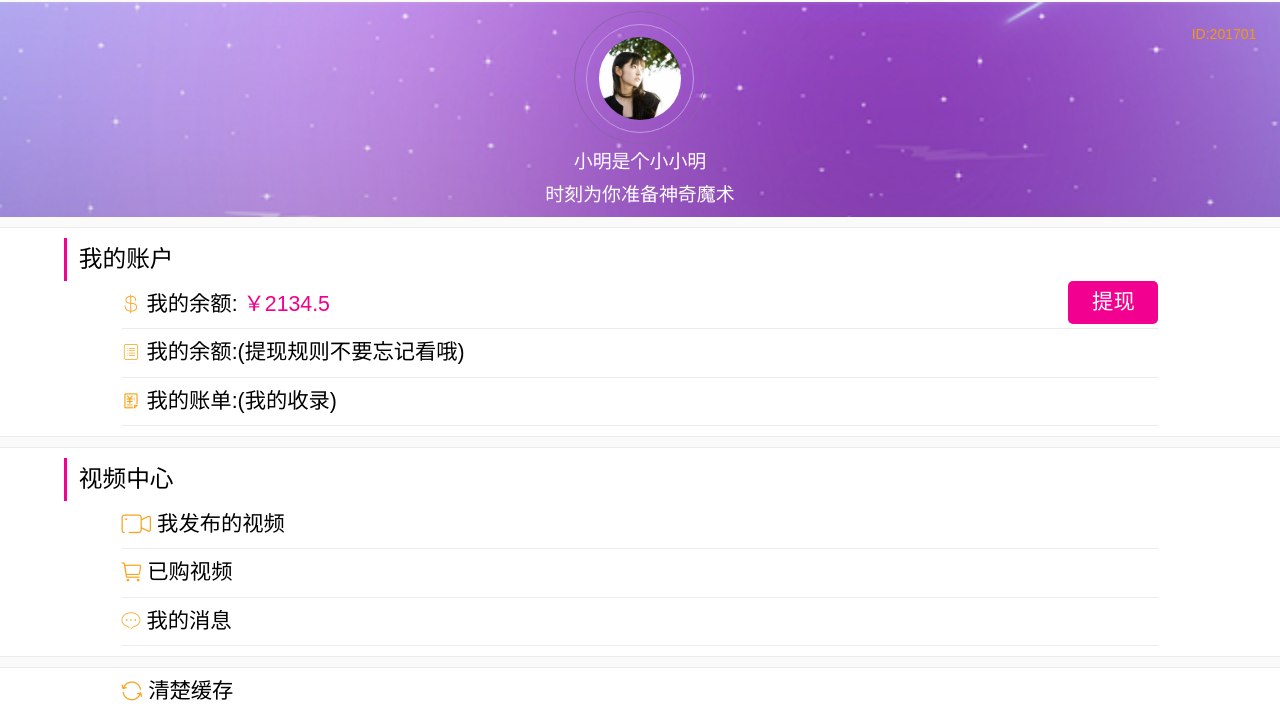
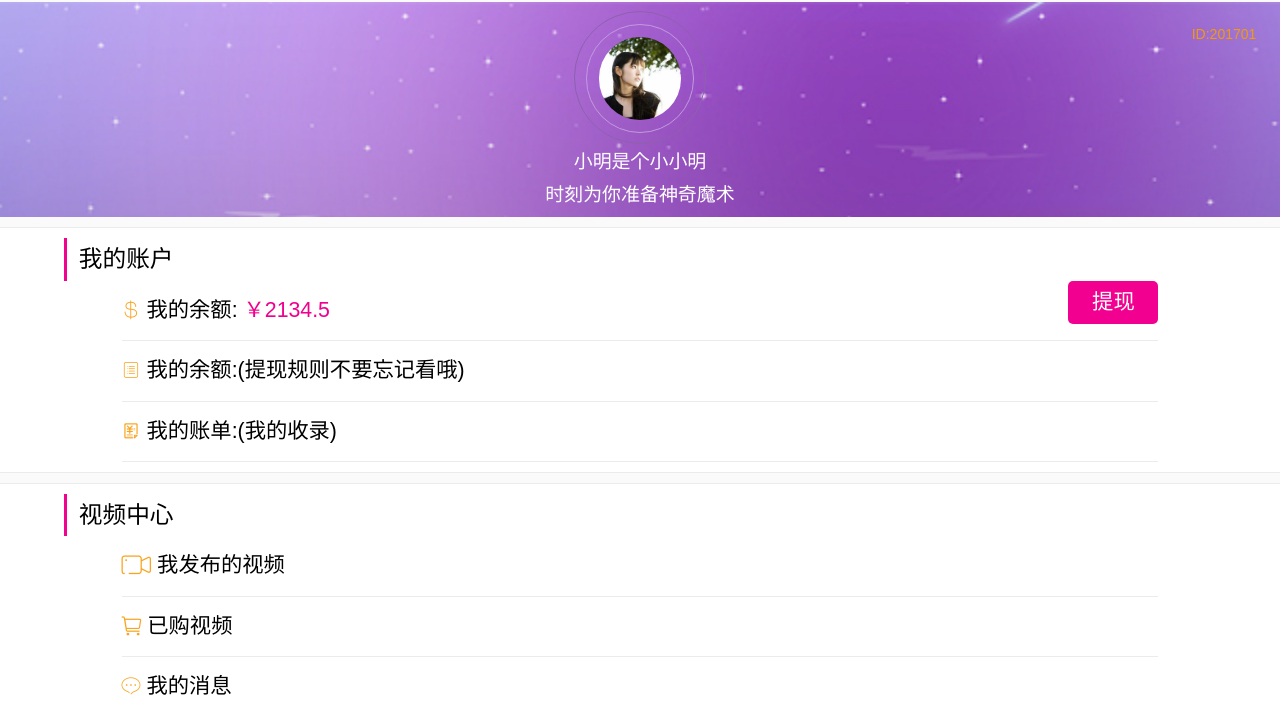
Before and after one commit to woaichitudou/test, a plain HTML site: page userCenter.html in a window 1280 px wide. Shown: the part 28-741 px from the top of the page. Drawn offline with Linux system fonts and the light colour scheme.

Commit message:
111assasdssada

```diff
--- a/css/style.css
+++ b/css/style.css
@@ -366,7 +366,7 @@ body{
     width: 90%;
     margin:0 auto;
     border-bottom: 1px solid #ebebeb;
-    line-height: 2rem;
+    line-height: 2.5rem;
     font-size: 0.9rem;
     color: #000000;
 }
```
